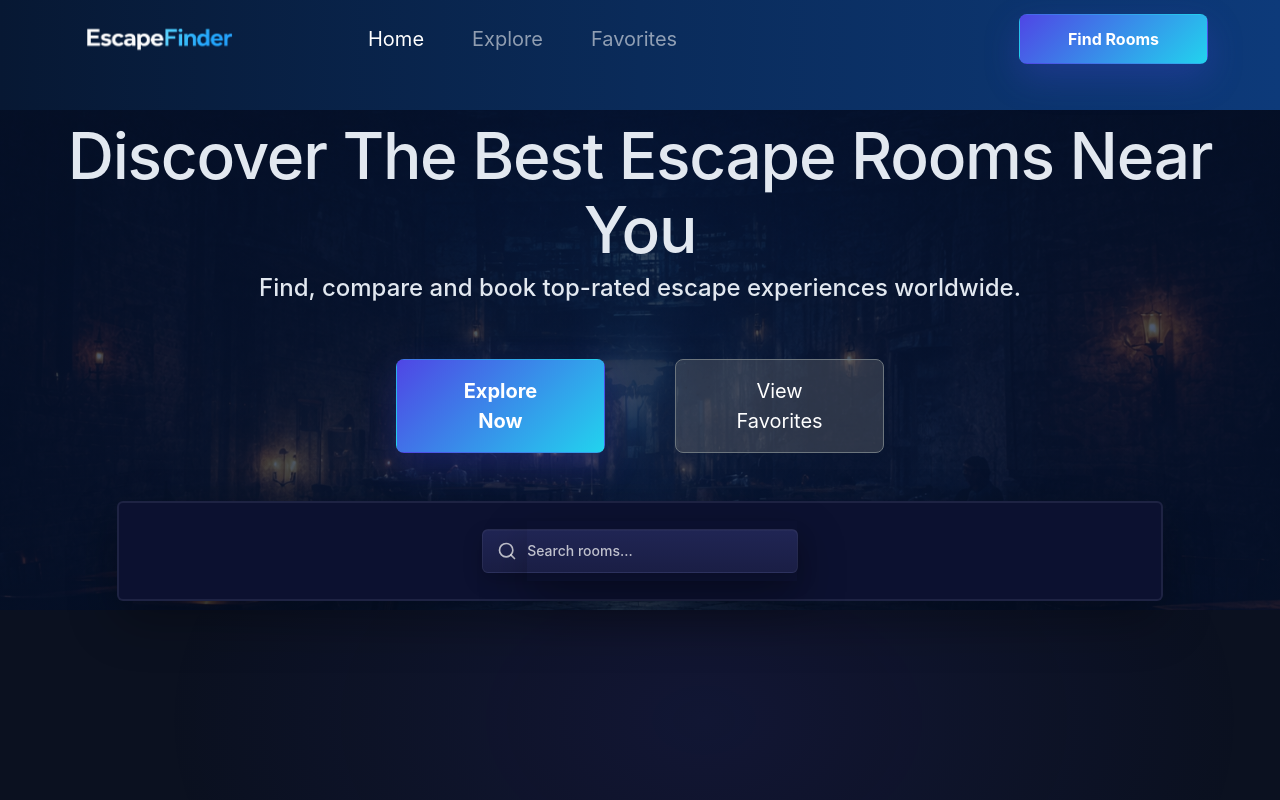
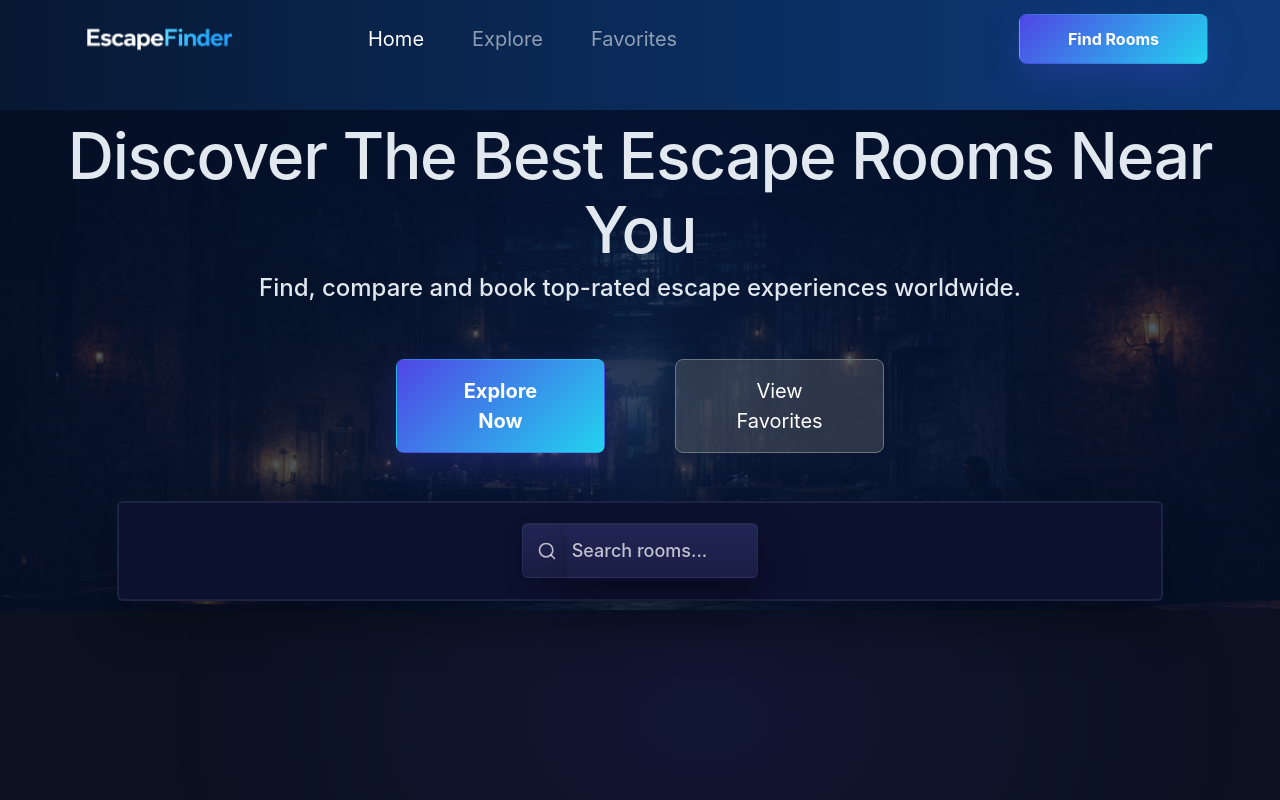
Before and after one commit to kiumars609/escape-finder, a React (Vite) app: page / in a window 1280 px wide. Built offline with nearby package versions, Linux system fonts and the light colour scheme.

Commit message:
Edit  search input

```diff
--- a/src/Components/SubHeader/SearchSection.jsx
+++ b/src/Components/SubHeader/SearchSection.jsx
@@ -4,7 +4,7 @@ export default function SearchSection() {
   return (
     <>
       <div className="col-12 col-md-10 mt-5 search-section rounded-2 px-5">
-        <div className="search-box col-12 col-md-4">
+        <div className="search-box col-12 col-md-3">
           <svg
             className="search-icon"
             xmlns="http://www.w3.org/2000/svg"
--- a/src/Components/SubHeader/style.css
+++ b/src/Components/SubHeader/style.css
@@ -52,8 +52,7 @@
 }
 
 .search-section .search-box {
-  /* width: 245px; */
-  height: 44px;
+  height: 55px;
   display: flex;
   align-items: center;
   gap: 10px;
@@ -80,8 +79,9 @@
   outline: none;
 
   color: #ffffff;
-  font-size: 14px;
+  font-size: 18px;
   font-weight: 500;
+  padding-left: 5px;
 }
 
 .search-section .search-box input::placeholder {
```
